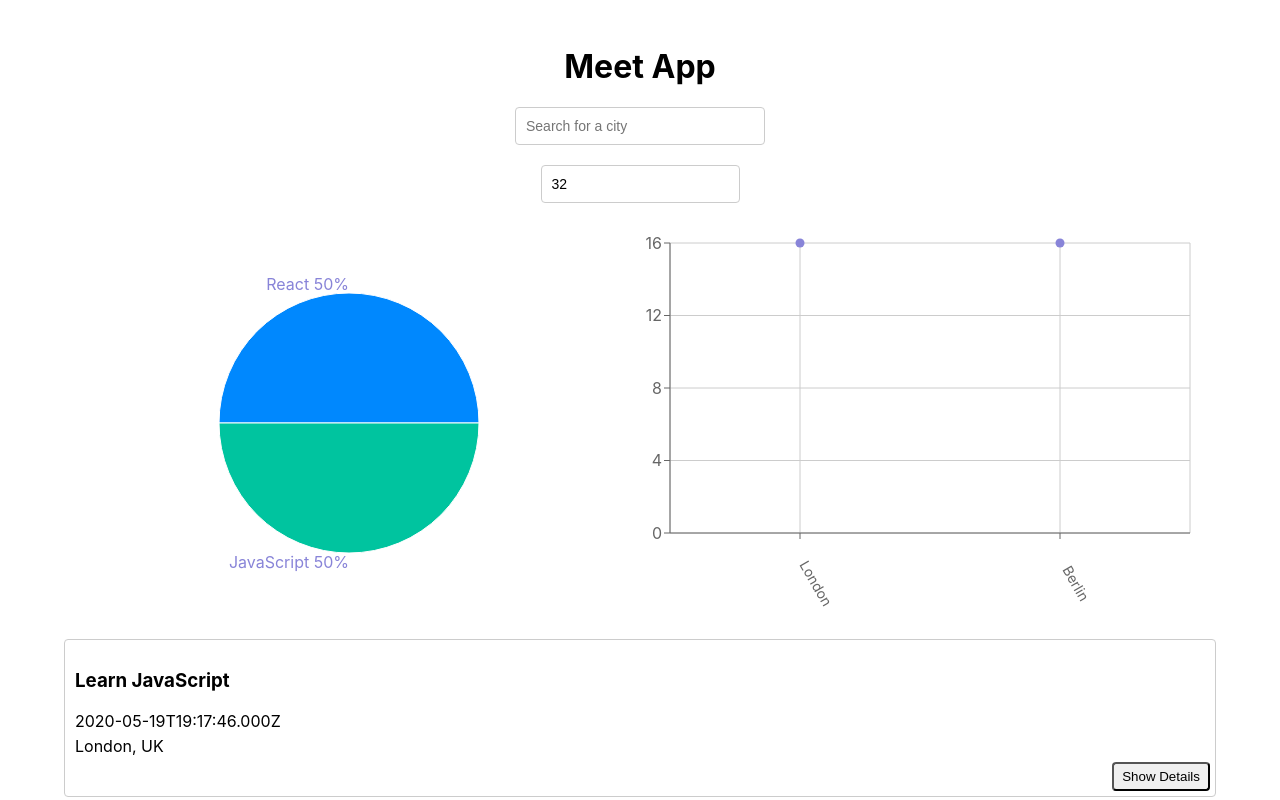
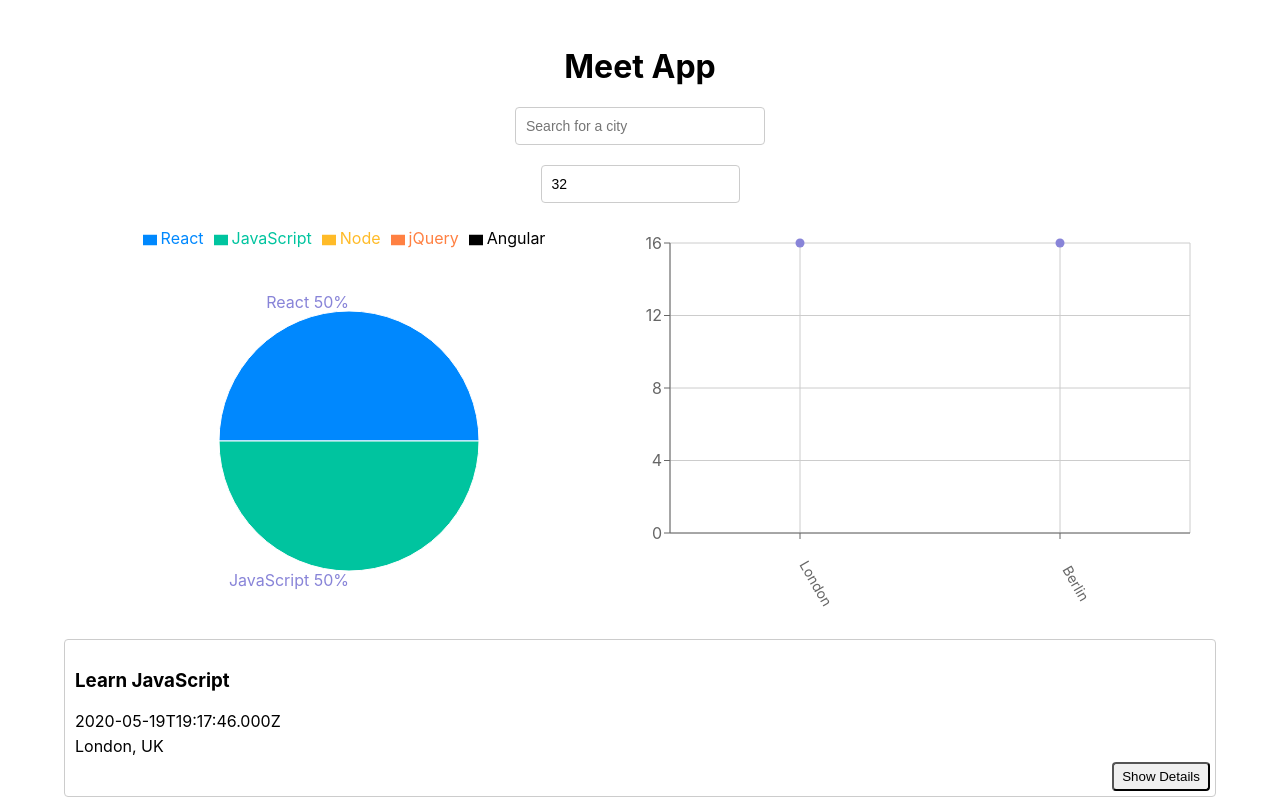
Before and after one commit to komalgs11/meet, a React (Create React App) app: page / in a window 1280 px wide. Shown: the top 800 px of the page. Built offline with nearby package versions, Linux system fonts and the light colour scheme; what atatus-spa would draw is missing.

Commit message:
added changes

```diff
--- a/src/components/EventGenresChart.js
+++ b/src/components/EventGenresChart.js
@@ -1,5 +1,5 @@
 import { useState, useEffect } from "react";
-import { PieChart, Pie, Cell, Tooltip, ResponsiveContainer } from "recharts";
+import { PieChart, Pie, Cell, Legend, ResponsiveContainer } from "recharts";
 
 const EventGenresChart = ({ events }) => {
   const [data, setData] = useState([]);
@@ -60,10 +60,10 @@ const EventGenresChart = ({ events }) => {
           outerRadius={130}
         >
           {data.map((entry, index) => (
-            <Cell key={`cell-${index}`} fill={COLORS[index % COLORS.length]} />
+            <Cell key={`cell-${index}`} fill={COLORS[index]} />
           ))}
         </Pie>
-        <Tooltip cursor={{ strokeDasharray: "3 3" }} />
+        <Legend verticalAlign="top" height={36} />
       </PieChart>
     </ResponsiveContainer>
   );
```
